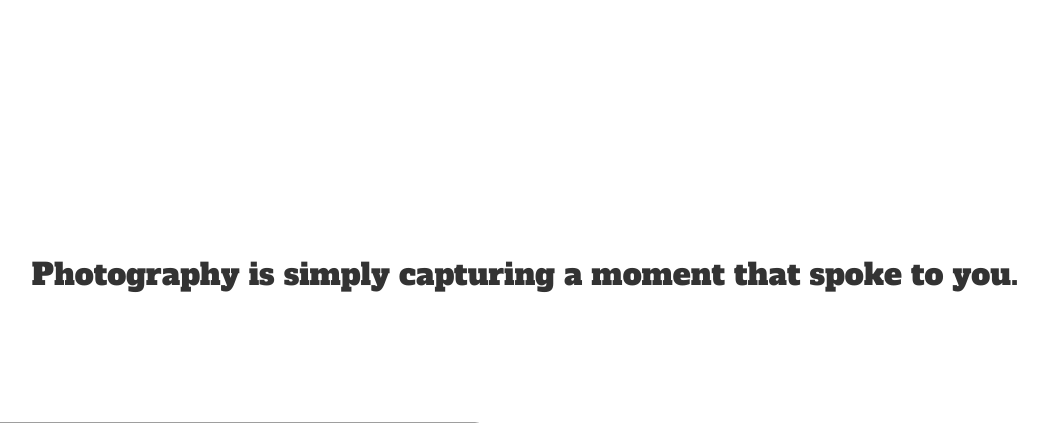
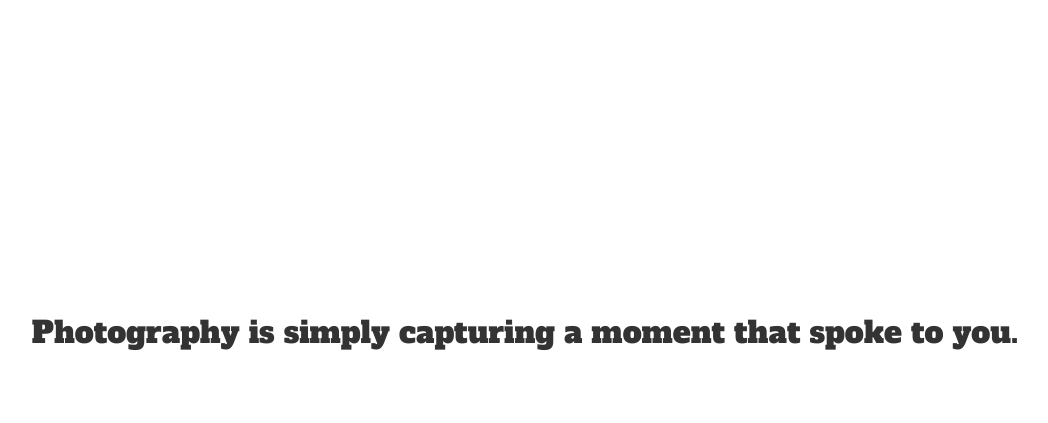
Before and after one commit to ramza007/Photography.io, a Django app: page /photography in a window 1280 px wide. Shown: the part 644-1067 px from the top of the page, without its empty margins (115-1163 px from the left). Run offline with Django 3.2, Linux system fonts and the light colour scheme; some libraries are stand-ins or nearby versions; grey boxes are pictures that could not be loaded.

Commit message:
- Added sticky container to photos template - Tweaked email sugn up button

```diff
--- a/alpha/static/css/photos.css
+++ b/alpha/static/css/photos.css
@@ -54,8 +54,16 @@ p{
     margin-left: 50%;
 }
 
-h2{
+
+.cont{
+    position: sticky;
+    top: 0px;
+    background-color: white;
+    padding-top: 3%;
+    padding-bottom: 1%;
+}
+
+.cont h2{
     text-align: center;
     font-family: 'Alfa Slab One', cursive;
-
 }
--- a/alpha/templates/email.html
+++ b/alpha/templates/email.html
@@ -27,14 +27,14 @@
         <form class="form1" action="{%url 'email'%}" method="post" style="text-align: center;">
             {%csrf_token%}
             {% bootstrap_form letterForm layout='inline' %}
-            <button type="submit" class="btn btn-default">Sign Up</button>
+            <button type="submit" class="btn btn-default">Support Me!</button>
         </form>
         <p>
             * no spam, no bullshit!
         </p>
     </div>
     <p>
-        <a href="/"><p> Go back home </p></a>
+        <a href="/"><p> Home </p></a>
     </p>
 {% include 'contact.html' %}
 {% endblock %}
--- a/alpha/templates/photos.html
+++ b/alpha/templates/photos.html
@@ -26,7 +26,10 @@
 
     {% include 'navbar1.html' %}
     <a name="photography"></a>
+    <div class="cont">
         <h2>Photography is simply capturing a moment that spoke to you.</h2>
+
+    </div>
     <div class="container2">
         <div class="card">
             <a href="../static/images/banner1.jpg">
```
